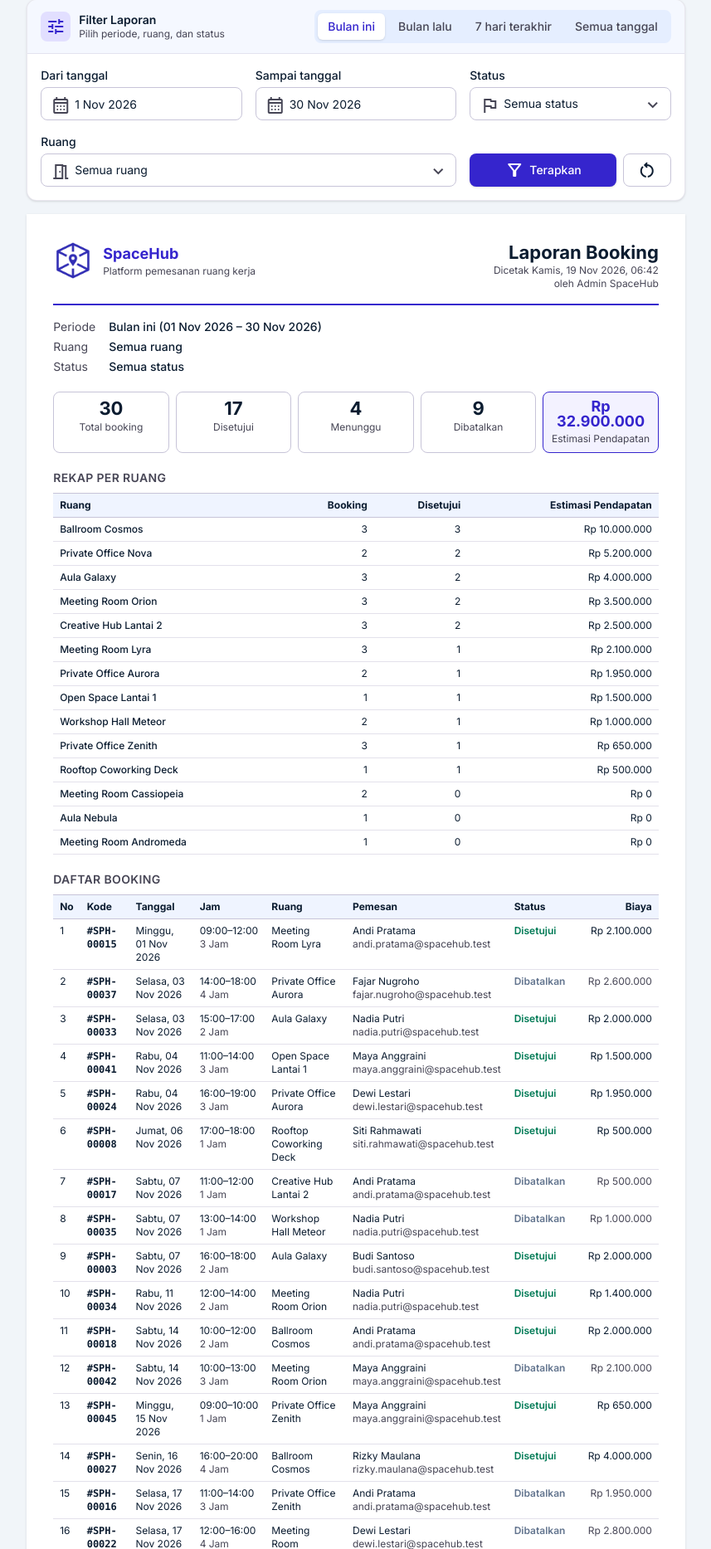
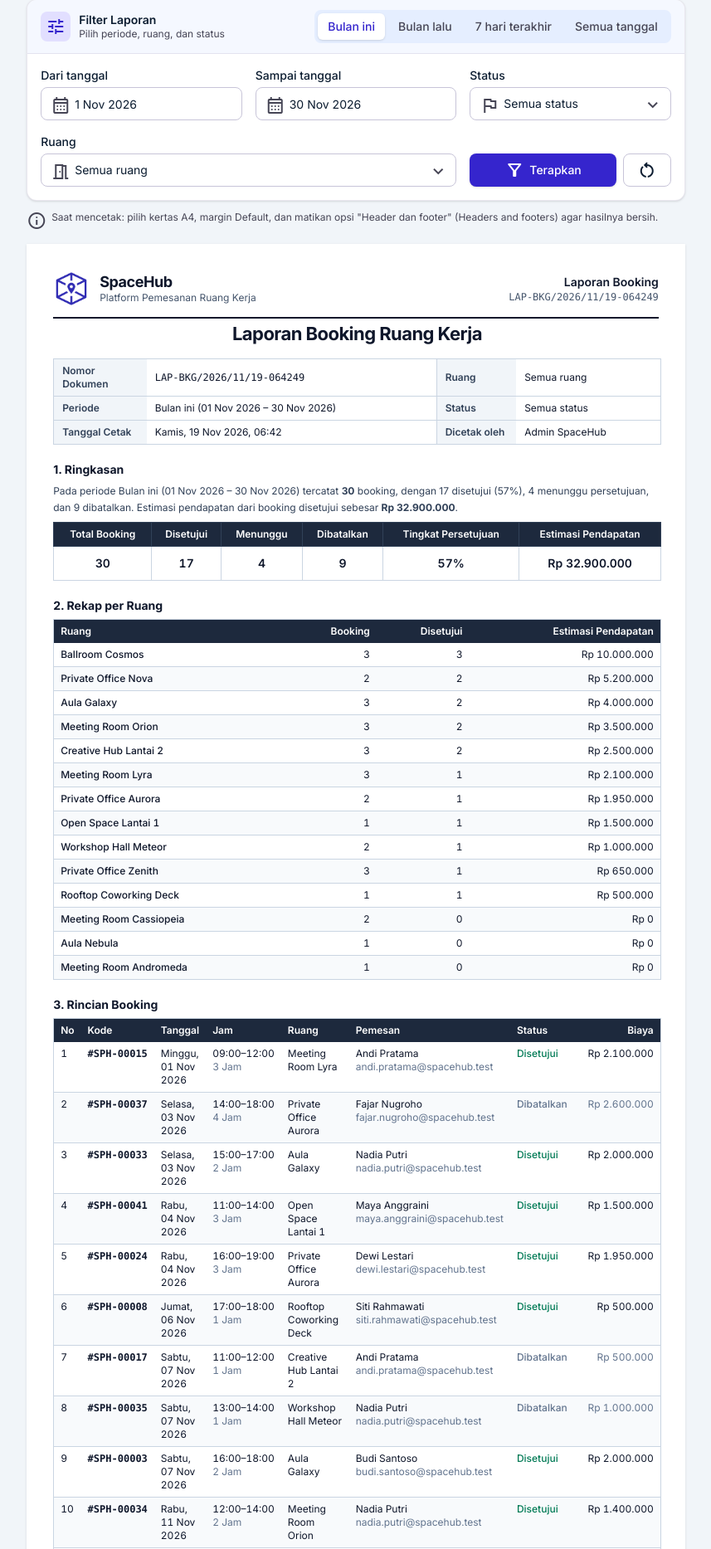
Before and after one commit to nbyhq/spacehub, a Laravel app: page /admin/laporan/booking in a window 1280 px wide. Shown: the part 77-1944 px from the top of the page at 83% size, without its empty margins (211-1068 px from the left). Run offline with Laravel 12, Linux system fonts and the light colour scheme; a user stored in the database is signed in; data comes from the database, SQL or seed files in the repository; style sheets or scripts are compiled from the project's sources.

Commit message:
mengubah desain laporan

```diff
--- a/resources/views/admin/reports/bookings.blade.php
+++ b/resources/views/admin/reports/bookings.blade.php
@@ -99,62 +99,108 @@
                 </div>
             </form>
         </section>
+
+        <p class="flex items-start gap-1.5 text-body-sm text-on-surface-variant">
+            <span class="material-symbols-outlined text-[16px]">info</span>
+            <span>Saat mencetak: pilih kertas A4, margin Default, dan matikan opsi &quot;Header dan footer&quot; (Headers and footers) agar hasilnya bersih.</span>
+        </p>
     </div>
 
-    {{-- Lembar laporan --}}
-    <article class="mx-auto max-w-[210mm] bg-white p-8 shadow-sm print:max-w-none print:p-0 print:shadow-none">
-        <header class="flex items-start justify-between gap-4 border-b-2 border-primary pb-4">
+    {{-- Lembar laporan (laporan-corporate) --}}
+    @php
+        $docNo = 'LAP-BKG/'.now()->format('Y/m/d-His');
+        $rate = $summary['total'] > 0 ? round($summary['approved'] / $summary['total'] * 100) : 0;
+        $no = 0;
+    @endphp
+    <article class="mx-auto max-w-[210mm] bg-white p-8 text-slate-900 shadow-sm print:max-w-none print:p-0 print:shadow-none">
+        <header class="print-head flex items-center justify-between gap-4 border-b-2 border-slate-900 pb-3">
             <div class="flex items-center gap-3">
-                <img src="{{ asset('images/logo.png') }}" alt="" class="size-12">
+                <img src="{{ asset('images/logo.png') }}" alt="" class="size-11">
                 <div>
-                    <div class="text-title-card font-bold text-primary">SpaceHub</div>
-                    <div class="text-body-sm text-on-surface-variant">Platform pemesanan ruang kerja</div>
+                    <div class="text-title-card font-bold leading-tight tracking-tight">SpaceHub</div>
+                    <div class="text-body-sm text-slate-600">Platform Pemesanan Ruang Kerja</div>
                 </div>
             </div>
-            <div class="text-right">
-                <h1 class="text-headline-md font-bold">Laporan Booking</h1>
-                <div class="text-body-sm text-on-surface-variant">Dicetak {{ $printedAt }}</div>
-                <div class="text-body-sm text-on-surface-variant">oleh {{ auth()->user()->name }}</div>
+            <div class="text-right text-body-sm leading-snug text-slate-600">
+                <div class="text-label-md font-semibold text-slate-900">Laporan Booking</div>
+                <div class="font-mono">{{ $docNo }}</div>
             </div>
         </header>
 
-        <dl class="mt-4 grid grid-cols-[auto_1fr] gap-x-4 gap-y-1 text-body-md">
-            <dt class="text-on-surface-variant">Periode</dt>
-            <dd class="font-medium">{{ $period['label'] }}</dd>
-            <dt class="text-on-surface-variant">Ruang</dt>
-            <dd class="font-medium">{{ $space ? $space->name.($space->trashed() ? ' (dihapus)' : '') : 'Semua ruang' }}</dd>
-            <dt class="text-on-surface-variant">Status</dt>
-            <dd class="font-medium">{{ $status ? $statusLabels[$status] : 'Semua status' }}</dd>
-        </dl>
+        <table class="print-frame w-full">
+            <thead><tr><td></td></tr></thead>
+            <tbody><tr><td class="align-top">
 
-        <section class="mt-5 grid grid-cols-2 gap-2 text-center sm:grid-cols-5 print:grid-cols-5">
-            @foreach ([['total', 'Total booking'], ['approved', 'Disetujui'], ['pending', 'Menunggu'], ['cancelled', 'Dibatalkan']] as [$key, $label])
-                <div class="rounded-lg border border-outline-variant p-2">
-                    <div class="text-headline-md font-bold leading-none" data-summary="{{ $key }}">{{ $summary[$key] }}</div>
-                    <div class="mt-1 text-body-sm text-on-surface-variant">{{ $label }}</div>
-                </div>
-            @endforeach
-            <div class="col-span-2 rounded-lg border border-primary bg-primary-fixed/40 p-2 sm:col-span-1 print:col-span-1">
-                <div class="text-title-card font-bold leading-none text-primary" data-summary="revenue">{{ $rp($summary['revenue']) }}</div>
-                <div class="mt-1 text-body-sm text-on-surface-variant">Estimasi Pendapatan</div>
-            </div>
+        <h1 class="mt-1 text-center text-headline-md font-bold tracking-tight">Laporan Booking Ruang Kerja</h1>
+
+        <table class="mt-4 w-full border-collapse border border-slate-300 text-body-sm">
+            <tbody>
+                <tr class="border-b border-slate-300">
+                    <th class="w-28 bg-slate-100 px-2.5 py-1.5 text-left font-semibold text-slate-700">Nomor Dokumen</th>
+                    <td class="px-2.5 py-1.5 font-mono">{{ $docNo }}</td>
+                    <th class="w-24 border-l border-slate-300 bg-slate-100 px-2.5 py-1.5 text-left font-semibold text-slate-700">Ruang</th>
+                    <td class="px-2.5 py-1.5">{{ $space ? $space->name.($space->trashed() ? ' (dihapus)' : '') : 'Semua ruang' }}</td>
+                </tr>
+                <tr class="border-b border-slate-300">
+                    <th class="bg-slate-100 px-2.5 py-1.5 text-left font-semibold text-slate-700">Periode</th>
+                    <td class="px-2.5 py-1.5">{{ $period['label'] }}</td>
+                    <th class="border-l border-slate-300 bg-slate-100 px-2.5 py-1.5 text-left font-semibold text-slate-700">Status</th>
+                    <td class="px-2.5 py-1.5">{{ $status ? $statusLabels[$status] : 'Semua status' }}</td>
+                </tr>
+                <tr>
+                    <th class="bg-slate-100 px-2.5 py-1.5 text-left font-semibold text-slate-700">Tanggal Cetak</th>
+                    <td class="px-2.5 py-1.5">{{ $printedAt }}</td>
+                    <th class="border-l border-slate-300 bg-slate-100 px-2.5 py-1.5 text-left font-semibold text-slate-700">Dicetak oleh</th>
+                    <td class="px-2.5 py-1.5">{{ auth()->user()->name }}</td>
+                </tr>
+            </tbody>
+        </table>
+
+        <section class="mt-5 break-inside-avoid">
+            <h2 class="mb-1.5 text-label-md font-bold">{{ ++$no }}. Ringkasan</h2>
+            <p class="mb-2 text-body-sm leading-relaxed text-slate-700">
+                Pada periode {{ $period['label'] }} tercatat <strong>{{ $summary['total'] }}</strong> booking{{ $space ? ' untuk ruang '.$space->name : '' }},
+                dengan {{ $summary['approved'] }} disetujui ({{ $rate }}%), {{ $summary['pending'] }} menunggu persetujuan, dan {{ $summary['cancelled'] }} dibatalkan.
+                Estimasi pendapatan dari booking disetujui sebesar <strong>{{ $rp($summary['revenue']) }}</strong>.
+            </p>
+            <table class="w-full border-collapse border border-slate-300 text-center text-body-sm">
+                <thead>
+                    <tr class="bg-slate-800 text-white">
+                        <th class="border border-slate-700 px-2 py-1.5 font-semibold">Total Booking</th>
+                        <th class="border border-slate-700 px-2 py-1.5 font-semibold">Disetujui</th>
+                        <th class="border border-slate-700 px-2 py-1.5 font-semibold">Menunggu</th>
+                        <th class="border border-slate-700 px-2 py-1.5 font-semibold">Dibatalkan</th>
+                        <th class="border border-slate-700 px-2 py-1.5 font-semibold">Tingkat Persetujuan</th>
+                        <th class="border border-slate-700 px-2 py-1.5 font-semibold">Estimasi Pendapatan</th>
+                    </tr>
+                </thead>
+                <tbody>
+                    <tr class="tabular-nums">
+                        @foreach (['total', 'approved', 'pending', 'cancelled'] as $key)
+                            <td class="border border-slate-300 px-2 py-2.5 text-label-md font-semibold"><div data-summary="{{ $key }}">{{ $summary[$key] }}</div></td>
+                        @endforeach
+                        <td class="border border-slate-300 px-2 py-2.5 text-label-md font-semibold">{{ $rate }}%</td>
+                        <td class="border border-slate-300 px-2 py-2.5 text-label-md font-semibold"><div data-summary="revenue">{{ $rp($summary['revenue']) }}</div></td>
+                    </tr>
+                </tbody>
+            </table>
         </section>
 
         @if ($bySpace->count() > 1)
             <section class="mt-5">
-                <h2 class="mb-2 text-label-md font-semibold uppercase tracking-wide text-on-surface-variant">Rekap per Ruang</h2>
-                <table class="w-full border-collapse text-body-sm">
+                <h2 class="mb-1.5 text-label-md font-bold">{{ ++$no }}. Rekap per Ruang</h2>
+                <table class="w-full border-collapse border border-slate-300 text-body-sm tabular-nums">
                     <thead class="table-header-group">
-                        <tr class="border-y border-outline-variant bg-surface-container-low text-left">
-                            <th class="px-2 py-1.5">Ruang</th>
-                            <th class="px-2 py-1.5 text-right">Booking</th>
-                            <th class="px-2 py-1.5 text-right">Disetujui</th>
-                            <th class="px-2 py-1.5 text-right">Estimasi Pendapatan</th>
+                        <tr class="bg-slate-800 text-left text-white">
+                            <th class="px-2 py-1.5 font-semibold">Ruang</th>
+                            <th class="px-2 py-1.5 font-semibold text-right">Booking</th>
+                            <th class="px-2 py-1.5 font-semibold text-right">Disetujui</th>
+                            <th class="px-2 py-1.5 font-semibold text-right">Estimasi Pendapatan</th>
                         </tr>
                     </thead>
                     <tbody>
                         @foreach ($bySpace as $row)
-                            <tr class="break-inside-avoid border-b border-outline-variant/50">
+                            <tr class="break-inside-avoid border-b border-slate-300 even:bg-slate-50">
                                 <td class="px-2 py-1.5 font-medium">{{ $row['name'] }}</td>
                                 <td class="px-2 py-1.5 text-right">{{ $row['total'] }}</td>
                                 <td class="px-2 py-1.5 text-right">{{ $row['approved'] }}</td>
@@ -167,48 +213,48 @@
         @endif
 
         <section class="mt-5">
-            <h2 class="mb-2 text-label-md font-semibold uppercase tracking-wide text-on-surface-variant">Daftar Booking</h2>
+            <h2 class="mb-1.5 text-label-md font-bold">{{ ++$no }}. Rincian Booking</h2>
             <div class="overflow-x-auto print:overflow-visible">
-                <table class="w-full min-w-[640px] border-collapse text-body-sm print:min-w-0">
+                <table class="w-full min-w-[640px] border-collapse border border-slate-300 text-body-sm tabular-nums print:min-w-0">
                     <thead class="table-header-group">
-                        <tr class="border-y border-outline-variant bg-surface-container-low text-left">
-                            <th class="px-2 py-1.5">No</th>
-                            <th class="px-2 py-1.5">Kode</th>
-                            <th class="px-2 py-1.5">Tanggal</th>
-                            <th class="px-2 py-1.5">Jam</th>
-                            <th class="px-2 py-1.5">Ruang</th>
-                            <th class="px-2 py-1.5">Pemesan</th>
-                            <th class="px-2 py-1.5">Status</th>
-                            <th class="px-2 py-1.5 text-right">Biaya</th>
+                        <tr class="bg-slate-800 text-left text-white">
+                            <th class="px-2 py-1.5 font-semibold">No</th>
+                            <th class="px-2 py-1.5 font-semibold">Kode</th>
+                            <th class="px-2 py-1.5 font-semibold">Tanggal</th>
+                            <th class="px-2 py-1.5 font-semibold">Jam</th>
+                            <th class="px-2 py-1.5 font-semibold">Ruang</th>
+                            <th class="px-2 py-1.5 font-semibold">Pemesan</th>
+                            <th class="px-2 py-1.5 font-semibold">Status</th>
+                            <th class="px-2 py-1.5 font-semibold text-right">Biaya</th>
                         </tr>
                     </thead>
                     <tbody>
                         @forelse ($bookings as $b)
-                            <tr class="break-inside-avoid border-b border-outline-variant/50 align-top">
+                            <tr class="break-inside-avoid border-b border-slate-300 align-top even:bg-slate-50">
                                 <td class="px-2 py-1.5">{{ $loop->iteration }}</td>
-                                <td class="px-2 py-1.5 font-mono font-semibold">{{ $b->code }}</td>
+                                <td class="whitespace-nowrap px-2 py-1.5 font-mono font-semibold">{{ $b->code }}</td>
                                 <td class="px-2 py-1.5">{{ $b->day_label }}</td>
                                 <td class="whitespace-nowrap px-2 py-1.5">
                                     {{ $b->time_range }}
-                                    <div class="text-on-surface-variant">{{ $b->duration_label }}</div>
+                                    <div class="text-slate-500">{{ $b->duration_label }}</div>
                                 </td>
                                 <td class="px-2 py-1.5">{{ $b->space?->name ?? '—' }}</td>
                                 <td class="px-2 py-1.5">
                                     {{ $b->user?->name ?? '—' }}
-                                    <div class="text-on-surface-variant">{{ $b->user?->email }}</div>
+                                    <div class="text-slate-500">{{ $b->user?->email }}</div>
                                 </td>
-                                <td class="px-2 py-1.5 font-semibold {{ $statusStyle[$b->status] ?? '' }}">{{ $statusLabels[$b->status] ?? $b->status }}</td>
-                                <td class="whitespace-nowrap px-2 py-1.5 text-right {{ $b->status === 'approved' ? '' : 'text-on-surface-variant' }}">{{ $rp($b->total_price) }}</td>
+                                <td class="px-2 py-1.5 font-medium {{ $statusStyle[$b->status] ?? '' }}">{{ $statusLabels[$b->status] ?? $b->status }}</td>
+                                <td class="whitespace-nowrap px-2 py-1.5 text-right {{ $b->status === 'approved' ? '' : 'text-slate-500' }}">{{ $rp($b->total_price) }}</td>
                             </tr>
                         @empty
                             <tr>
-                                <td colspan="8" class="px-2 py-8 text-center text-on-surface-variant">Tidak ada booking pada filter ini.</td>
+                                <td colspan="8" class="px-2 py-8 text-center text-slate-500">Tidak ada booking pada filter ini.</td>
                             </tr>
                         @endforelse
                     </tbody>
                     @if ($bookings->isNotEmpty())
                         <tfoot class="table-row-group">
-                            <tr class="border-t-2 border-on-surface font-semibold">
+                            <tr class="break-inside-avoid border-t-2 border-slate-800 bg-slate-100 font-semibold">
                                 <td colspan="7" class="px-2 py-2 text-right">Estimasi pendapatan (hanya booking disetujui)</td>
                                 <td class="whitespace-nowrap px-2 py-2 text-right">{{ $rp($summary['revenue']) }}</td>
                             </tr>
@@ -218,11 +264,35 @@
             </div>
         </section>
 
-        <footer class="mt-6 border-t border-outline-variant pt-3 text-body-sm text-on-surface-variant">
-            <p>Estimasi pendapatan dihitung dari durasi dikali tarif per jam ruang saat ini, dan hanya mencakup booking berstatus Disetujui.</p>
+        <div class="mt-4 space-y-1 text-body-sm text-slate-600">
+            <p>Catatan: estimasi pendapatan dihitung dari durasi dikali tarif per jam ruang saat ini, dan hanya mencakup booking berstatus Disetujui.</p>
             @if ($truncated)
-                <p class="mt-1 font-semibold text-amber-700">Hanya {{ number_format($limit, 0, ',', '.') }} booking pertama yang ditampilkan. Persempit filter untuk melihat sisanya.</p>
+                <p class="font-semibold text-amber-700">Hanya {{ number_format($limit, 0, ',', '.') }} booking pertama yang ditampilkan. Persempit filter untuk melihat sisanya.</p>
             @endif
+        </div>
+
+        <section class="mt-8 grid grid-cols-2 gap-10 break-inside-avoid text-center text-body-sm">
+            <div>
+                <div class="text-slate-600">Dibuat oleh,</div>
+                <div class="h-16"></div>
+                <div class="border-t border-slate-800 pt-1 font-semibold">{{ auth()->user()->name }}</div>
+                <div class="text-slate-600">Administrator SpaceHub</div>
+            </div>
+            <div>
+                <div class="text-slate-600">Disetujui oleh,</div>
+                <div class="h-16"></div>
+                <div class="border-t border-slate-800 pt-1 font-semibold">&nbsp;</div>
+                <div class="text-slate-600">Nama, jabatan, dan tanggal</div>
+            </div>
+        </section>
+
+            </td></tr></tbody>
+            <tfoot><tr><td></td></tr></tfoot>
+        </table>
+
+        <footer class="print-foot mt-6 flex items-center justify-between gap-4 border-t border-slate-400 pt-2 text-body-sm text-slate-500">
+            <span>Dokumen internal SpaceHub &middot; <span class="font-mono">{{ $docNo }}</span></span>
+            <span>{{ $period['label'] }}</span>
         </footer>
     </article>
 @endsection
--- a/resources/views/layouts/print.blade.php
+++ b/resources/views/layouts/print.blade.php
@@ -12,10 +12,30 @@
     <link href="https://fonts.googleapis.com/css2?family=Material+Symbols+Outlined:opsz,wght,FILL,GRAD@24,400,0,0" rel="stylesheet">
     @vite(['resources/css/app.css', 'resources/js/app.js'])
     <style>
-        @page { size: A4; margin: 12mm; }
+        /* A4 tanpa margin atas/samping: header & footer dibuat sendiri supaya posisinya konstan di tiap halaman */
+        @page {
+            size: A4;
+            margin: 0 0 10mm 0;
+            @bottom-right {
+                content: "Halaman " counter(page) " dari " counter(pages);
+                font: 8pt Inter, Arial, sans-serif;
+                color: #64748b;
+                padding-right: 12mm;
+            }
+        }
+        :root { --print-head: 26mm; --print-foot: 12mm; --print-side: 12mm; }
+        .print-frame > thead, .print-frame > tfoot { display: none; }
         @media print {
             html, body { background: #fff !important; }
             * { -webkit-print-color-adjust: exact; print-color-adjust: exact; }
+            .print-head { position: fixed; top: 0; left: 0; right: 0; z-index: 10; box-sizing: border-box; padding: 8mm var(--print-side) 4mm; background: #fff; }
+            .print-foot { position: fixed; bottom: 0; left: 0; right: 0; z-index: 10; box-sizing: border-box; height: var(--print-foot); padding: 0 var(--print-side); margin: 0; background: #fff; }
+            .print-frame { width: 100%; border-collapse: collapse; }
+            .print-frame > thead { display: table-header-group; }
+            .print-frame > tfoot { display: table-footer-group; }
+            .print-frame > thead > tr > td { height: calc(var(--print-head) + 4mm); padding: 0; }
+            .print-frame > tfoot > tr > td { height: calc(var(--print-foot) + 4mm); padding: 0; }
+            .print-frame > tbody > tr > td { padding: 0 var(--print-side); }
         }
     </style>
 </head>
```
